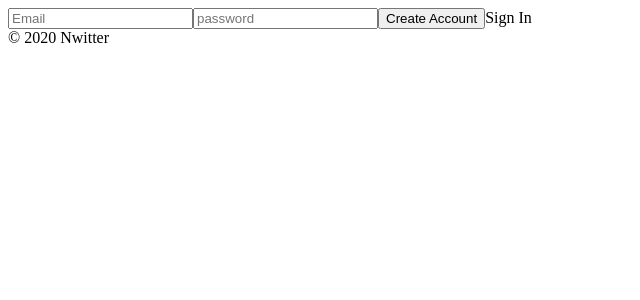
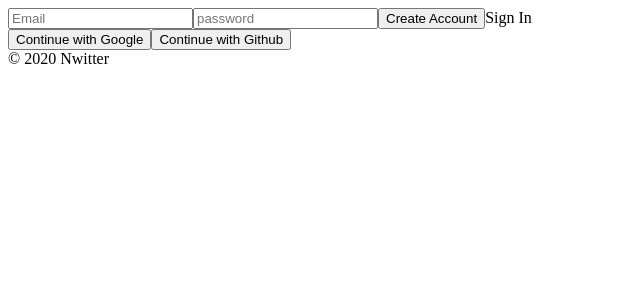
Before and after one commit to k1a11220/nwitter, a React (Create React App) app: page /#/ in a window 1280 px wide. Shown: the top 300 px of the page, without its empty margins (0-640 px from the left). Built offline with nearby package versions, Linux system fonts and the light colour scheme; no server answers.

Commit message:
Add Social Log in

```diff
--- a/src/routes/Auth.js
+++ b/src/routes/Auth.js
@@ -1,5 +1,6 @@
 import React, { useState } from "react";
 import { authService } from "fbase";
+import { firebaseInstance } from "../fbase";
 
 const Auth = () => {
   const [email, setEmail] = useState("");
@@ -31,6 +32,19 @@ const Auth = () => {
     }
   };
   const toggleAccount = () => setNewAccount((prev) => !prev);
+  const onSocialClick = async (event) => {
+    const {
+      target: { name },
+    } = event;
+    let provider;
+    if (name === "google") {
+      provider = new firebaseInstance.auth.GoogleAuthProvider();
+    } else if (name === "github") {
+      provider = new firebaseInstance.auth.GithubAuthProvider();
+    }
+    const data = await authService.signInWithPopup(provider);
+    console.log(data);
+  };
   return (
     <div>
       <form onSubmit={onSubmit}>
@@ -53,6 +67,14 @@ const Auth = () => {
         <input type="submit" value={newAccount ? "Create Account" : "Sign In"} />
         {error}
         <span onClick={toggleAccount}>{newAccount ? "Sign In" : "Create Account"}</span>
+        <div>
+          <button onClick={onSocialClick} name="google">
+            Continue with Google
+          </button>
+          <button onClick={onSocialClick} name="github">
+            Continue with Github
+          </button>
+        </div>
       </form>
     </div>
   );
```
